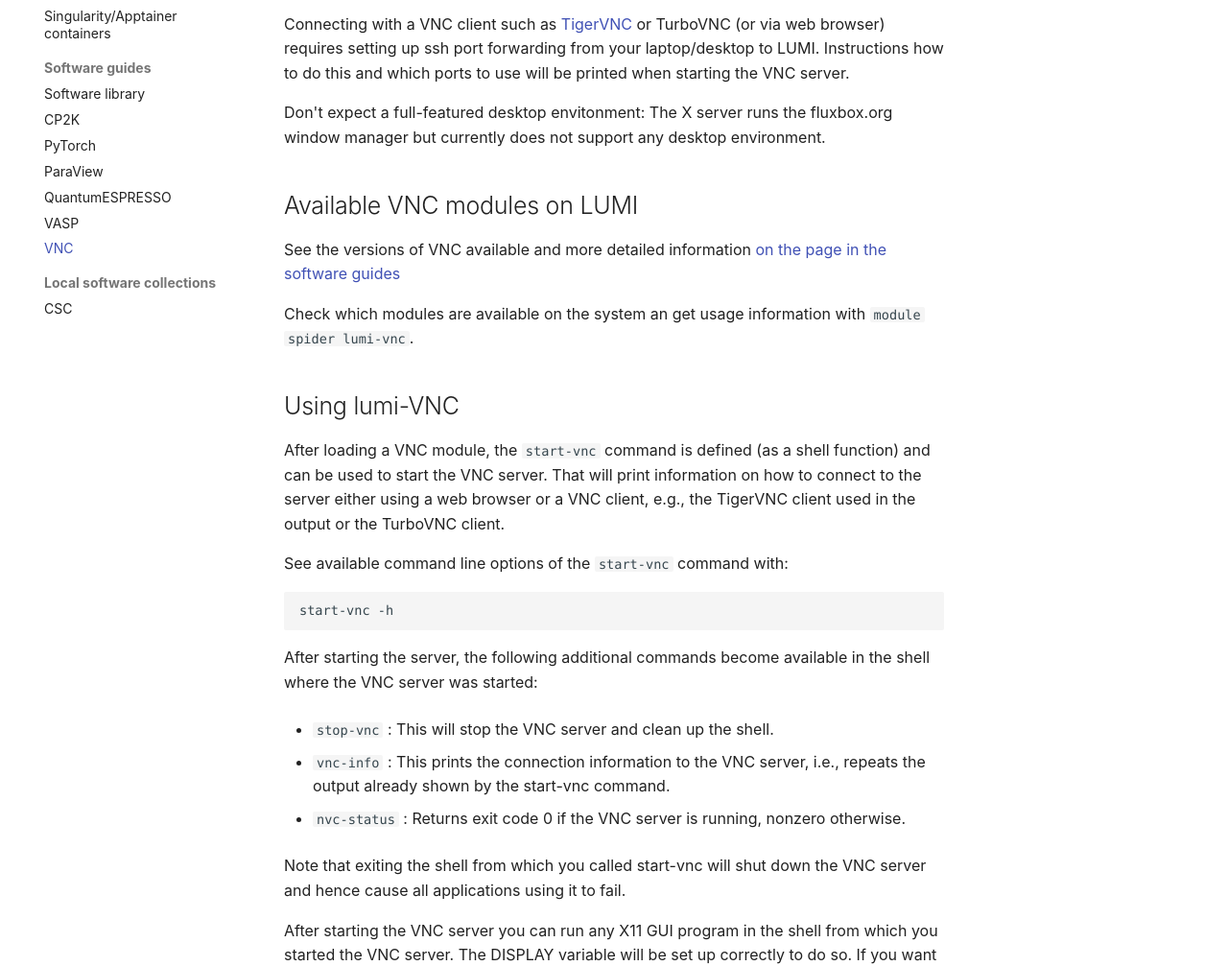
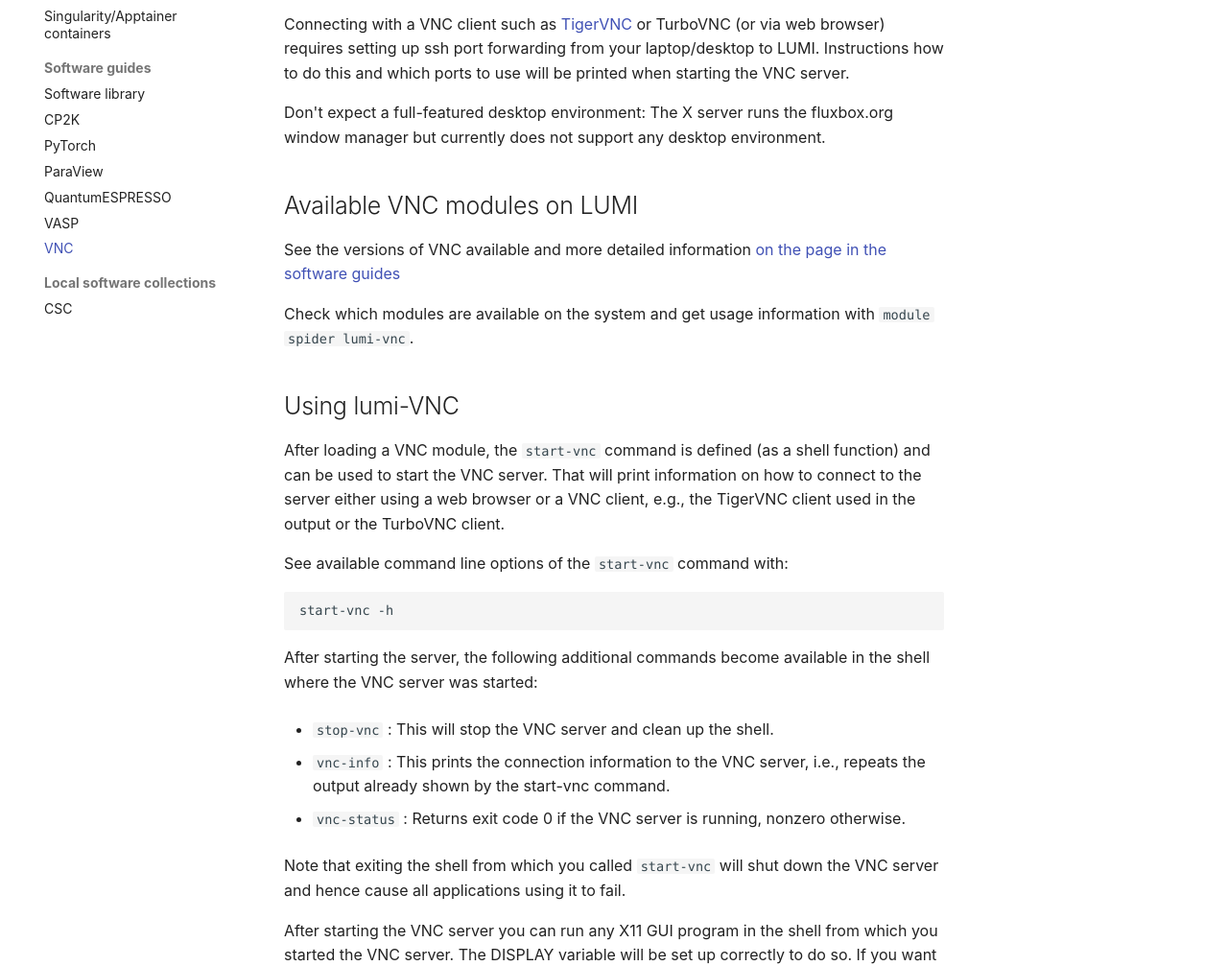
Before and after one commit to Lumi-supercomputer/lumi-userguide, an MkDocs documentation site: the page built from docs/software/packages/vnc.md, in a window 1280 px wide and 1400 px high. Shown: the part 375-1382 px from the top of the window at 96% size. Built offline with MkDocs 1.6.1 and Material for MkDocs 9.7.7, drawn with Linux system fonts in a browser that asks for light colours.

Commit message:
Correct typos

````diff
--- a/docs/software/packages/vnc.md
+++ b/docs/software/packages/vnc.md
@@ -6,14 +6,14 @@ The lumi-VNC modules that are pre-installed on LUMI as EasyBuild recipes provide
 
 Connecting with a VNC client such as [TigerVNC](https://tigervnc.org/) or TurboVNC (or via web browser) requires setting up ssh port forwarding from your laptop/desktop to LUMI. Instructions how to do this and which ports to use will be printed when starting the VNC server.
 
-Don't expect a full-featured desktop envitonment: The X server runs the fluxbox.org window manager but currently does not support any desktop environment.
+Don't expect a full-featured desktop environment: The X server runs the fluxbox.org window manager but currently does not support any desktop environment.
 
 
 ## Available VNC modules on LUMI
 
 See the versions of VNC available and more detailed information [on the page in the software guides](https://lumi-supercomputer.github.io/LUMI-EasyBuild-docs/l/lumi-vnc/)
 
-Check which modules are available on the system an get usage information with `module spider lumi-vnc`.
+Check which modules are available on the system and get usage information with `module spider lumi-vnc`.
 
 ## Using lumi-VNC
 
@@ -30,9 +30,9 @@ After starting the server, the following additional commands become available in
 
  - `vnc-info` : This prints the connection information to the VNC server, i.e., repeats the output already shown by the start-vnc command.
 
- - `nvc-status` : Returns exit code 0 if the VNC server is running, nonzero otherwise.
+ - `vnc-status` : Returns exit code 0 if the VNC server is running, nonzero otherwise.
 
-Note that exiting the shell from which you called start-vnc will shut down the VNC server and hence cause all applications using it to fail.
+Note that exiting the shell from which you called `start-vnc` will shut down the VNC server and hence cause all applications using it to fail.
 
 After starting the VNC server you can run any X11 GUI program in the shell from which you started the VNC server. The DISPLAY variable will be set up correctly to do so. If you want to do so from another shell on the same node, you'll have to set the `DISPLAY` variable first to the value indicated by `start-vnc` or `vnc-info`, e.g.,
 ```
````
